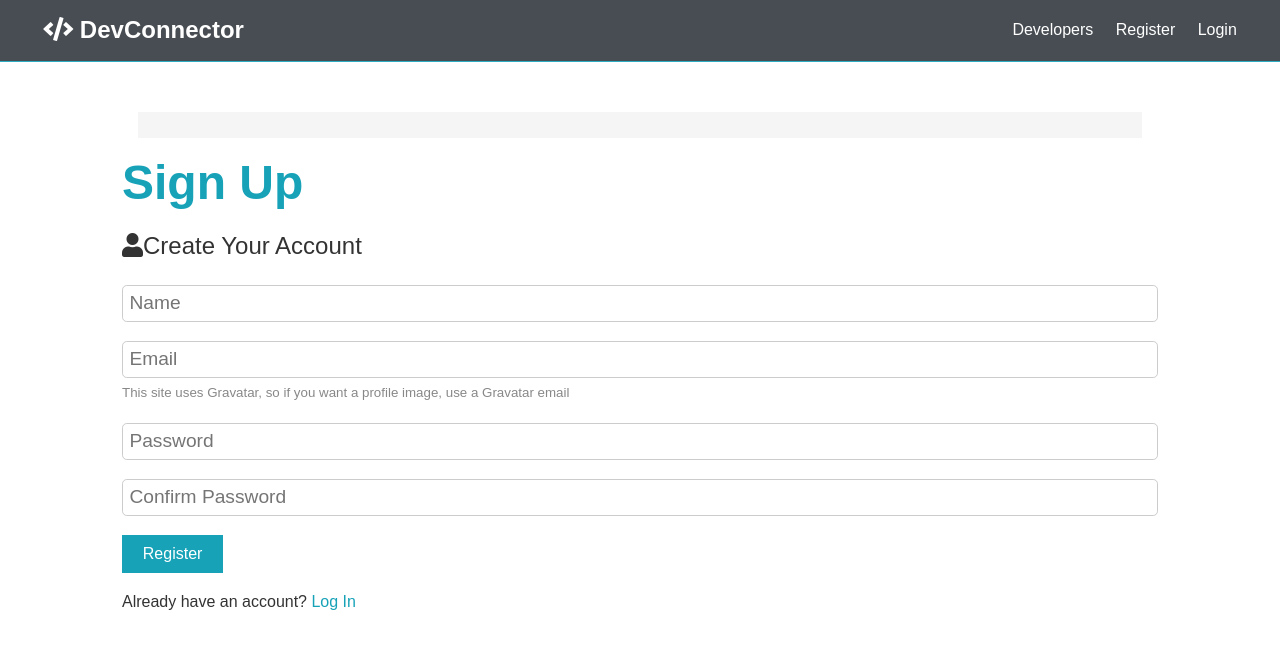
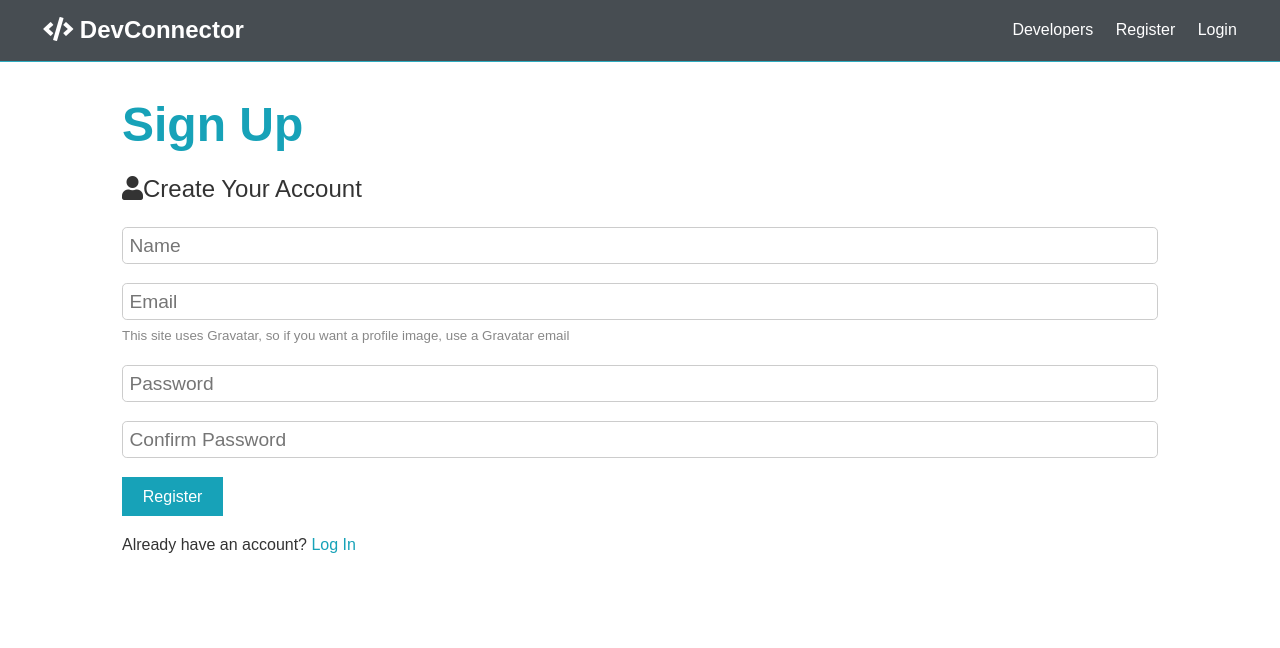
Before and after one commit to Eakz/devcon, a React (Create React App) app in the folder client/: page /register in a window 1280 px wide. Shown: the top 648 px of the page. Built offline with nearby package versions, Linux system fonts and the light colour scheme.

Commit message:
updating notifications and getting ready for authentication reducer

```diff
--- a/client/src/actions/alert.js
+++ b/client/src/actions/alert.js
@@ -1,7 +1,7 @@
 import { v4 } from "uuid";
 import { SET_ALERT, CANCEL_ALERT } from "./constants";
 
-export const setAlert = (msg, alertType) => dispatch => {
+export const setAlert = (msg, alertType, timer = 5555) => dispatch => {
     const id = v4();
     dispatch({
         type: SET_ALERT,
@@ -11,4 +11,5 @@ export const setAlert = (msg, alertType) => dispatch => {
             id,
         },
     });
+    setTimeout(() => dispatch({ type: CANCEL_ALERT, payload: id }, timer));
 };
--- a/client/src/components/auth/Login.js
+++ b/client/src/components/auth/Login.js
@@ -7,7 +7,7 @@ function Login() {
         email: "",
         password: "",
     });
-    const { name, email, password } = formData;
+    const { email, password } = formData;
     const handleChange = e =>
         setFormData({ ...formData, [e.target.name]: e.target.value });
     const handleSubmit = async e => {
@@ -41,11 +41,7 @@ function Login() {
                     />
                 </div>
 
-                <input
-                    type="submit"
-                    value="Login"
-                    className="btn btn-primary"
-                />
+                <input type="submit" value="Login" className="btn btn-primary" />
             </form>
             <p className="my-1">
                 No account? <Link to="/register">Create an account</Link>
--- a/client/src/components/auth/Register.js
+++ b/client/src/components/auth/Register.js
@@ -17,10 +17,9 @@ function Register({ setAlert }) {
     const handleSubmit = async e => {
         e.preventDefault();
         if (password !== confpassword) {
-            console.log(setAlert);
             setAlert("Passwords just do not match!", "danger");
         } else {
-            console.log("hi");
+            console.log("You are registered...");
         }
     };
     return (
@@ -60,7 +59,7 @@ function Register({ setAlert }) {
                         name="password"
                         value={password}
                         placeholder="Password"
-                        minlength="6"
+                        minLength="6"
                         onChange={handleChange}
                     />
                 </div>
@@ -70,7 +69,7 @@ function Register({ setAlert }) {
                         name="confpassword"
                         value={confpassword}
                         placeholder="Confirm Password"
-                        minlength="6"
+                        minLength="6"
                         onChange={handleChange}
                     />
                 </div>
--- a/client/src/components/layout/Alert.js
+++ b/client/src/components/layout/Alert.js
@@ -2,14 +2,13 @@ import React from "react";
 import PropTypes from "prop-types";
 import { connect } from "react-redux";
 
-const Alert = props => {
-    const alerts = [props.alerts[0].alerts];
-    console.log("ASDASDAS", props.alerts[0].alerts?.id);
+const Alert = ({ alerts }) => {
+    console.log(alerts);
     return (
         alerts !== null &&
         alerts?.length > 0 &&
         alerts?.map(e => (
-            <div key={e?.id} className={`alert alert-${alert.alertType}`}>
+            <div key={e?.id} className={`alert alert-${e.alertType}`}>
                 {e?.msg}
             </div>
         ))
@@ -20,9 +19,8 @@ Alert.propTypes = {
     alertReducer: PropTypes.array.isRequired,
 };
 const mapStateToProps = state => {
-    console.log("STATE IN AL", state);
     return {
-        alerts: [state.alertReducer],
+        alerts: state.alertReducer,
     };
 };
 export default connect(mapStateToProps)(Alert);
--- a/client/src/reducers/alert.js
+++ b/client/src/reducers/alert.js
@@ -2,12 +2,9 @@ import { SET_ALERT, CANCEL_ALERT } from "../actions/constants";
 const INITIAL_STATE = [];
 
 export default (state = INITIAL_STATE, { type, payload }) => {
-    console.log("state", state);
-    console.log("type", type);
-    console.log("payload", payload);
     switch (type) {
         case SET_ALERT:
-            return { ...state, alerts: payload };
+            return [...state, payload];
         case CANCEL_ALERT:
             return state.filter(e => e.id !== payload);
         default:
```
Also changed, not shown: 1 other file (tests, documents, lock files or other folders).
